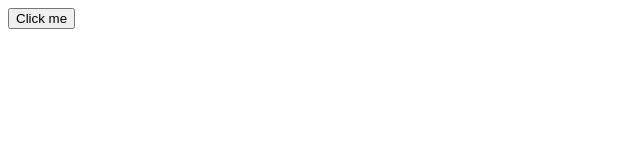
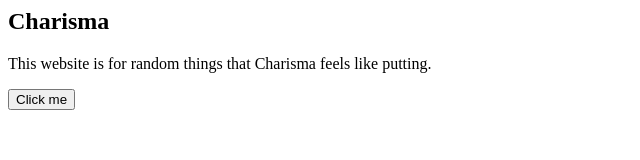
Before and after one commit to chachaunicorn/chachaunicorn.github.io, a plain HTML site: page index.html in a window 1280 px wide. Shown: the whole page, without its empty margins (0-640 px from the left). Drawn offline with Linux system fonts and the light colour scheme.

Commit message:
add text about the website

```diff
--- a/index.html
+++ b/index.html
@@ -2,6 +2,10 @@
   <script type="text/javascript" src="main.js"></script>
 </head>
 
+<h2> Charisma </h2>
+
+<p>This website is for random things that Charisma feels like putting.</p>
+
 <button onclick="math()">
 Click me
 </button>
```
